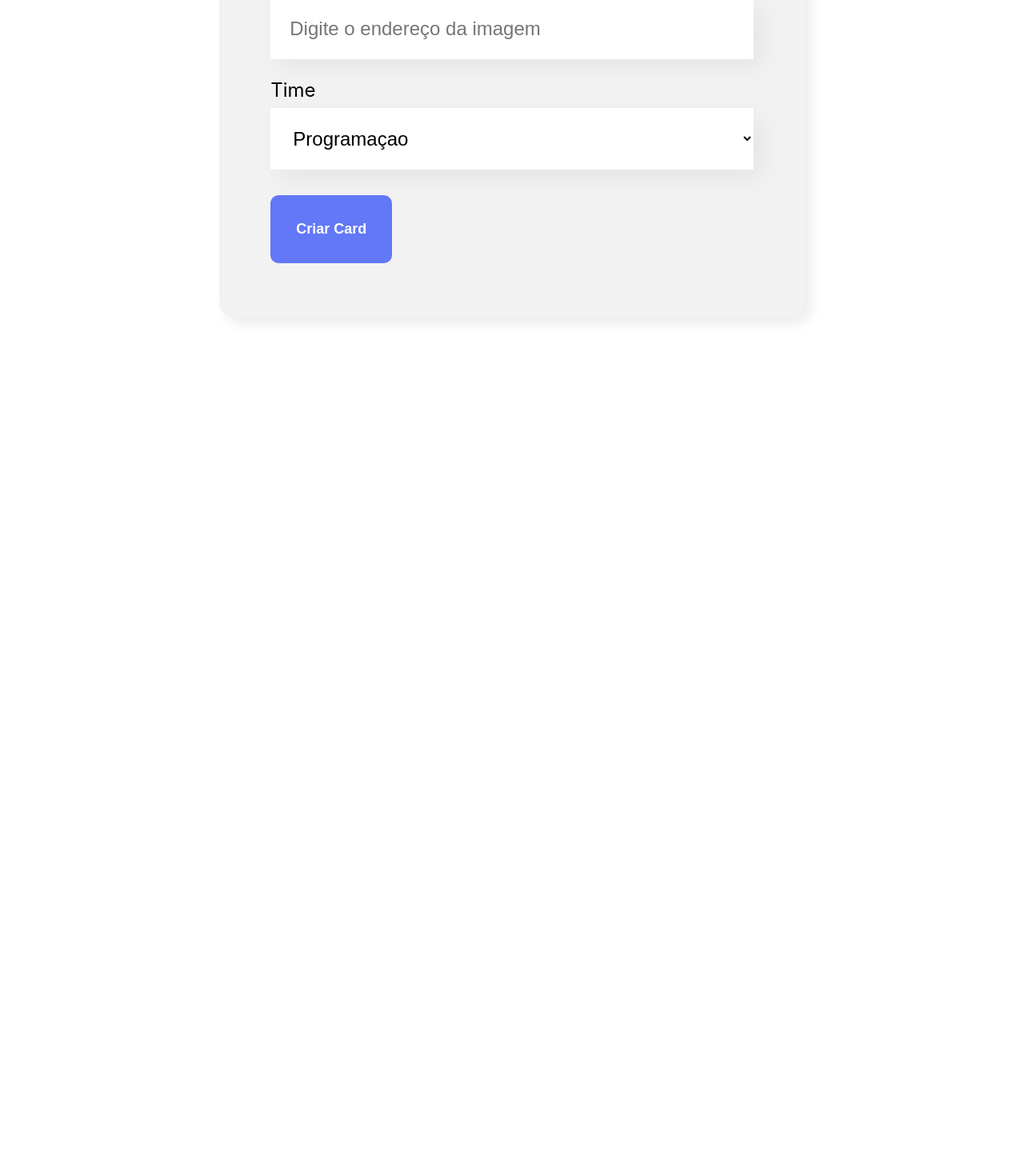
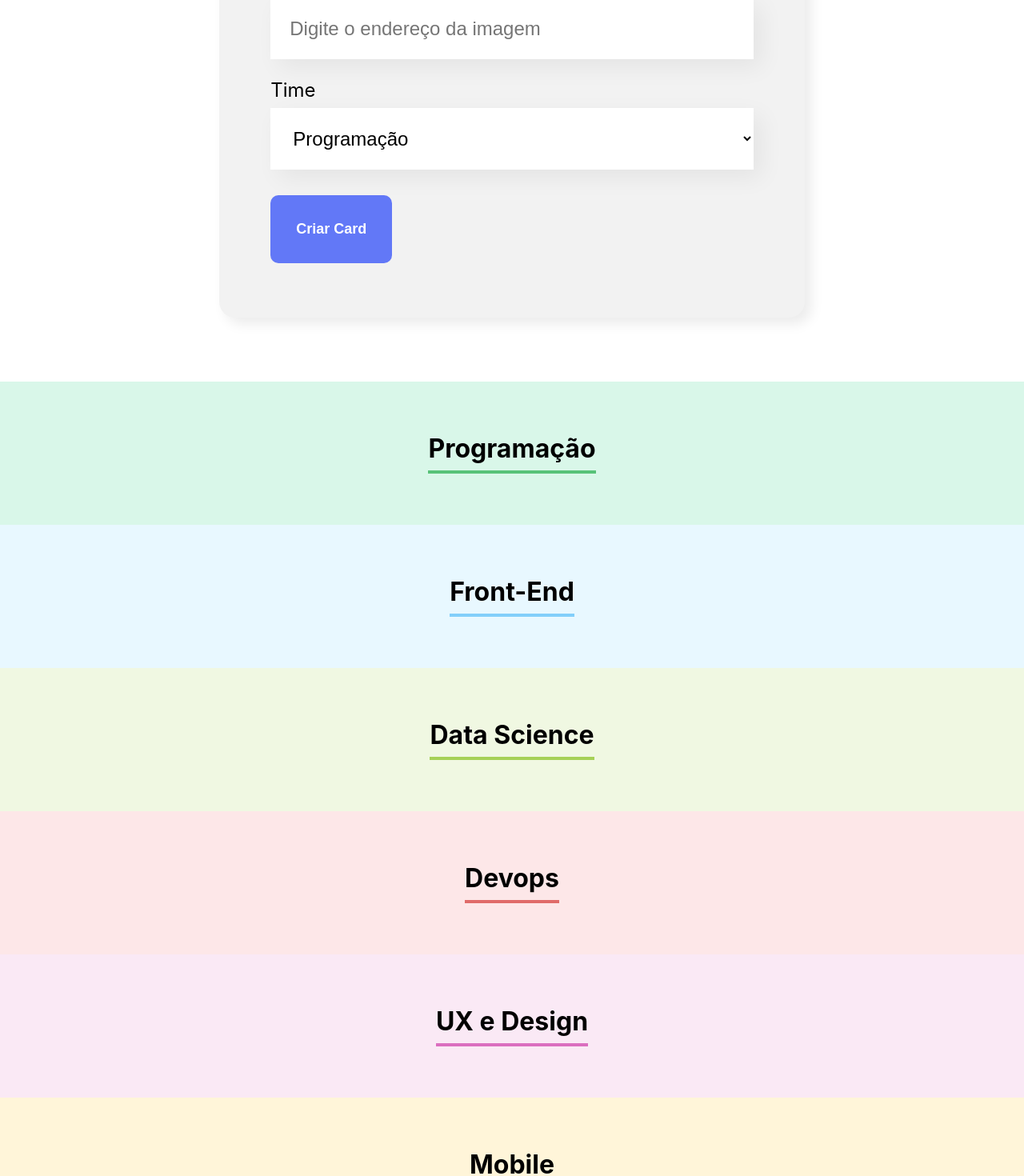
Before and after one commit to gfbatista/organo, a React (Create React App) app: page / in a window 1280 px wide. Shown: the part 1000-2470 px from the top of the page at 80% size. Before the commit the page ends 1477 px from the top, so only its background shows below. Built offline with nearby package versions, Linux system fonts and the light colour scheme.

Commit message:
chore: add form submit

```diff
--- a/src/App.js
+++ b/src/App.js
@@ -1,8 +1,47 @@
 import { useState } from "react";
 import { Banner } from "./components/Banner";
 import Form from "./components/Form";
+import Squad from "./components/Squad";
 
 function App() {
+  const squads = [
+    {
+      name: "Programação",
+      primaryColor: "#57C278",
+      secondaryColor: "#D9F7E9",
+    },
+    {
+      name: "Front-End",
+      primaryColor: "#82CFFA",
+      secondaryColor: "#E8F8FF",
+    },
+    {
+      name: "Data Science",
+      primaryColor: "#A6D157",
+      secondaryColor: "#F0F8E2",
+    },
+    {
+      name: "Devops",
+      primaryColor: "#E06B69",
+      secondaryColor: "#FDE7E8",
+    },
+    {
+      name: "UX e Design",
+      primaryColor: "#DB6EBF",
+      secondaryColor: "#FAE9F5",
+    },
+    {
+      name: "Mobile",
+      primaryColor: "#FFBA05",
+      secondaryColor: "#FFF5D9",
+    },
+    {
+      name: "Inovação e Gestão",
+      primaryColor: "#FF8A29",
+      secondaryColor: "#FFEEDF",
+    },
+  ];
+
   const [collaborators, setCollaborators] = useState([]);
 
   const toCollaborator = (collaborator) => {
@@ -12,7 +51,18 @@ function App() {
   return (
     <div className="App">
       <Banner />
-      <Form toCollaborator={(collaborator) => toCollaborator(collaborator)} />
+      <Form
+        squads={squads.map((squad) => squad.name)}
+        toCollaborator={(collaborator) => toCollaborator(collaborator)}
+      />
+      {squads.map((squad) => (
+        <Squad
+          key={squad.name}
+          name={squad.name}
+          primaryColor={squad.primaryColor}
+          secondaryColor={squad.secondaryColor}
+        />
+      ))}
     </div>
   );
 }
--- a/src/components/Form/index.js
+++ b/src/components/Form/index.js
@@ -5,15 +5,6 @@ import TextField from "../TextField";
 import "./Form.css";
 
 const Form = (props) => {
-  const squads = [
-    "Programaçao",
-    "Front-End",
-    "Data Science",
-    "Devops",
-    "UX e Design",
-    "Mobile",
-    "Inovação e Gestão",
-  ];
 
   const [name, setName] = useState("");
   const [position, setPosition] = useState("");
@@ -52,7 +43,7 @@ const Form = (props) => {
         <DropDown
           required={true}
           label="Time"
-          itens={squads}
+          itens={props.squads}
           value={squad}
           onChange={(value) => setSquad(value)}
         />
--- /dev/null
+++ b/src/components/Squad/Squad.css
@@ -0,0 +1,11 @@
+.squad {
+    text-align: center;
+    padding: 32px;
+}
+
+.squad h3{
+    font-size: 32px;
+    border-bottom: 4px solid;
+    display: inline-block;
+    padding-bottom: 8px;
+}
--- /dev/null
+++ b/src/components/Squad/index.js
@@ -0,0 +1,14 @@
+import "./Squad.css";
+
+const Squad = (props) => {
+  return (
+    <section
+      className="squad"
+      style={{ backgroundColor: props.secondaryColor }}
+    >
+      <h3 style={{ borderColor: props.primaryColor }}>{props.name}</h3>
+    </section>
+  );
+};
+
+export default Squad;
```
